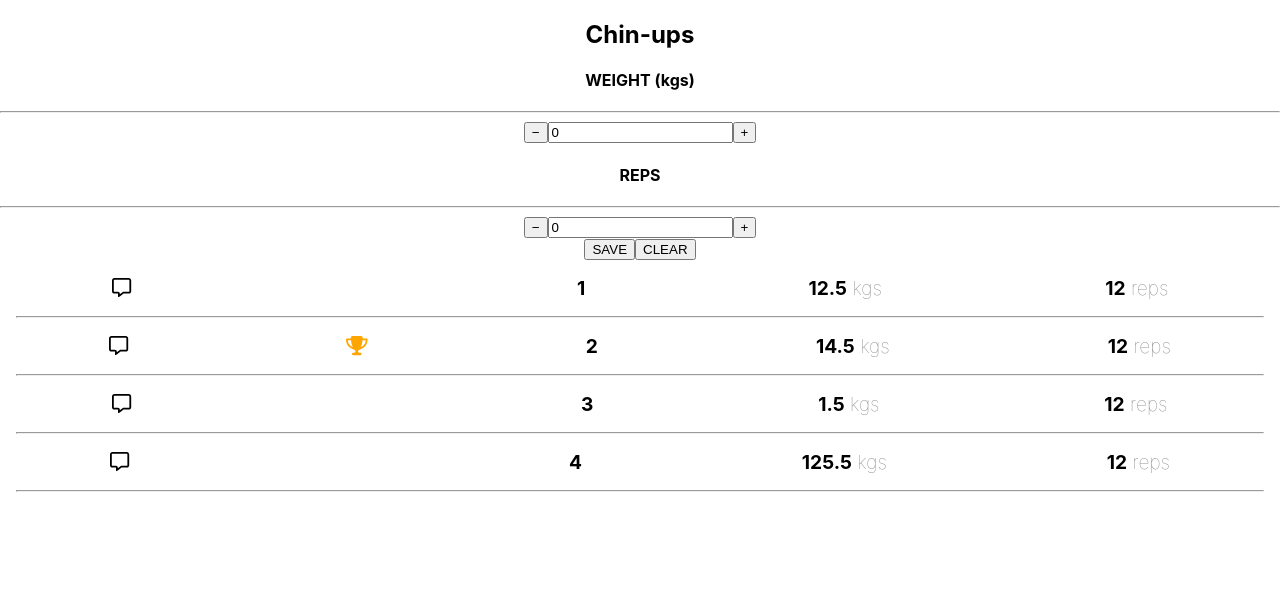
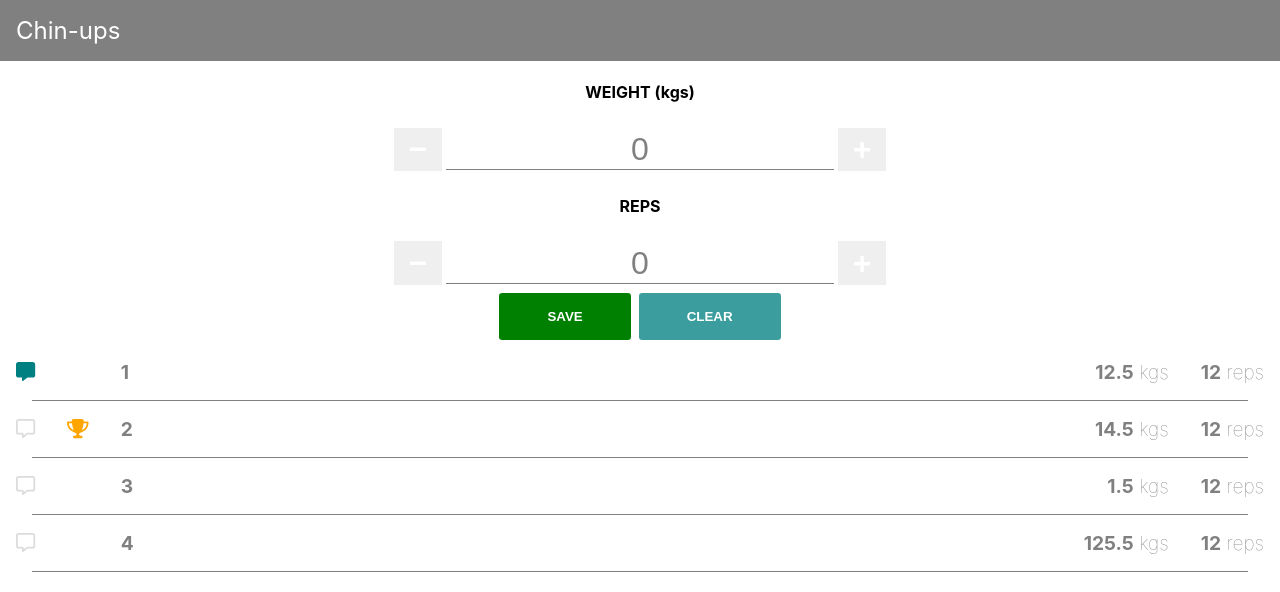
Before and after one commit to yashsharman/track-fit, a React (Create React App) app: page /record-exercise in a window 1280 px wide. Shown: the top 592 px of the page. Built offline with nearby package versions, Linux system fonts and the light colour scheme.

Commit message:
styled RecordExercise page...

```diff
--- /dev/null
+++ b/src/component/ShowCurrentProgress/ShowCurrentProgress.component.jsx
@@ -0,0 +1,48 @@
+import "./ShowCurrentProgress.styles.css";
+import { faTrophy as PrIcon } from "@fortawesome/free-solid-svg-icons";
+import { FontAwesomeIcon } from "@fortawesome/react-fontawesome";
+import { faMessage as EmptyCommentIcon } from "@fortawesome/free-regular-svg-icons";
+import { faMessage as commentIcon } from "@fortawesome/free-solid-svg-icons";
+
+function ShowCurrentProgress({ exerciseRecords }) {
+  let currentCount = 0;
+  return (
+    <div className="SavedProgress-container">
+      {exerciseRecords.map((exrcise) => {
+        currentCount += 1;
+        return (
+          <>
+            <div key={currentCount} className="progress-container">
+              <div className="progress-container-left">
+                {!exrcise.comment ? (
+                  <FontAwesomeIcon icon={EmptyCommentIcon}  style={{ color: "gainsboro" }}/>
+                ) : (
+                  <FontAwesomeIcon icon={commentIcon} style={{ color: "teal" }} />
+                )}
+                {exrcise.pr ? (
+                  <FontAwesomeIcon icon={PrIcon} style={{ color: "orange" }} />
+                ) : (
+                  <FontAwesomeIcon icon={PrIcon} style={{ color: "white" }} />
+                )}
+                <b>{currentCount}</b>
+              </div>
+              <div className="progress-container-right">
+                <div className="display-weight">
+                  <b>{exrcise.weight}</b>
+                  <span className="light-text"> kgs</span>
+                </div>
+                <div className="display-reps">
+                  <b>{exrcise.reps}</b>
+                  <span className="light-text"> reps</span>
+                </div>
+              </div>
+            </div>
+            <span className="divider"></span>
+          </>
+        );
+      })}
+    </div>
+  );
+}
+
+export default ShowCurrentProgress;
--- /dev/null
+++ b/src/component/ShowCurrentProgress/ShowCurrentProgress.styles.css
@@ -0,0 +1,31 @@
+
+.progress-container{
+    display: flex;
+    flex-direction: row;
+    align-items: center;
+    justify-content: space-between;
+    margin: 1rem;
+    font-size: larger;
+}
+.light-text{
+    color: gray;
+    font-weight: 100;
+}
+.progress-container  b{
+    color: gray;
+}
+.icons{
+    height: 1.5rem;
+}
+.progress-container-left, .progress-container-right{
+    display: flex;
+    align-items: center;
+    gap: 2rem;
+    justify-content: end;
+}
+.divider{
+    display: block;
+    height: 1px;
+    background-color: gray;
+    margin: 0 2rem;
+}
--- a/src/component/recordExercise/RecordExercise.component.jsx
+++ b/src/component/recordExercise/RecordExercise.component.jsx
@@ -1,5 +1,6 @@
-import SavedProgress from "../savedProgress/SavedProgress.component";
+import ShowCurrentProgress from "../ShowCurrentProgress/ShowCurrentProgress.component";
 import UserInputContainer from "../userInputContainer/UserInputContainer.component";
+import './RecordExercise.styles.css'
 const clearInputBoxes = () => {
   document
     .querySelectorAll("input")
@@ -32,6 +33,7 @@ const exerciseRecords = [
   },
 ];
 const timeBoundExercise = ["hanging", "plank"];
+
 const renderExerciseElement = (exerciseName) => {
   let renderElement;
   timeBoundExercise.map((exName) => {
@@ -53,18 +55,18 @@ const renderExerciseElement = (exerciseName) => {
   });
   return renderElement;
 };
-function RecordExercise({ exerciseName="Chin-ups" }) {
+function RecordExercise({ exerciseName = "Chin-ups" }) {
   return (
     <div className="AddExercise-container">
-      <h2>{!exerciseName ? "Example Exercise" : exerciseName}</h2>
+      <div className="exercise-heading">{!exerciseName ? "Example Exercise" : exerciseName}</div>
       <div className="weight-set-container">
         {renderExerciseElement(exerciseName)}
         <div className="AddExercise-btn-group">
-          <button className="default-btn" onClick={() => {}}>
+          <button className="default-btn save-btn" onClick={() => {}}>
             SAVE
           </button>
           <button
-            className="default-btn"
+            className="default-btn clear-btn"
             onClick={() => {
               clearInputBoxes();
             }}
@@ -73,7 +75,7 @@ function RecordExercise({ exerciseName="Chin-ups" }) {
           </button>
         </div>
       </div>
-      <SavedProgress exerciseRecords={exerciseRecords} />
+      <ShowCurrentProgress exerciseRecords={exerciseRecords} />
     </div>
   );
 }
--- /dev/null
+++ b/src/component/recordExercise/RecordExercise.styles.css
@@ -0,0 +1,23 @@
+.exercise-heading{
+    background-color: gray;
+    margin: 0;
+    padding: 1rem;
+    color: white;
+    font-size: x-large;
+    text-align: left;
+}
+.default-btn{
+    padding: 1rem 3rem;
+    border: none;
+    color: white;
+    margin: 0.25rem;
+    border-radius: .2rem;
+    cursor: pointer;
+    font-weight: bolder;
+}
+.save-btn{
+background-color: green;
+}
+.clear-btn{
+    background-color: rgba(0, 128, 128, 0.767);
+}
--- a/src/component/savedProgress/SavedProgress.component.jsx
+++ /dev/null
@@ -1,43 +0,0 @@
-import "./SavedProgress.styles.css";
-import { ReactComponent as EmptyPrIcon } from "../../assets/empty-pr.svg";
-import { faTrophy } from "@fortawesome/free-solid-svg-icons";
-import { FontAwesomeIcon } from "@fortawesome/react-fontawesome";
-import { faMessage } from "@fortawesome/free-regular-svg-icons";
-
-function SavedProgress({ exerciseRecords }) {
-  let currentCount = 0;
-  return (
-    <div className="SavedProgress-container">
-      {exerciseRecords.map((exrcise) => {
-        currentCount += 1;
-        return (
-          <>
-            <div key={currentCount} className="progress-container">
-              <div className="comment-icon">
-                {!exrcise.comment ? <FontAwesomeIcon icon={faMessage} /> :<FontAwesomeIcon icon={faMessage} /> }
-              </div>
-              <div className="pr-container">
-              {exrcise.pr ?<FontAwesomeIcon icon={faTrophy} style={{color: "orange"}}/>:null}
-              </div>
-              <div className="display-set">
-                <b>{currentCount}</b>
-              </div>
-              <div className="display-weight">
-                <b>{exrcise.weight}</b>
-                <span className="light-text"> kgs</span>
-              </div>
-              <div className="display-reps">
-                <b>{exrcise.reps}</b>
-                <span className="light-text"> reps</span>
-              </div>
-            </div>
-
-            <hr />
-          </>
-        );
-      })}
-    </div>
-  );
-}
-
-export default SavedProgress;
--- a/src/component/savedProgress/SavedProgress.styles.css
+++ /dev/null
@@ -1,20 +0,0 @@
-.SavedProgress-container> hr{
-    margin: 0 1rem;
-    color: gray;
-}
-.progress-container{
-    display: flex;
-    flex-direction: row;
-    align-items: center;
-    justify-content: space-around;
-    margin: 1rem 0;
-    font-size: larger;
-}
-.light-text{
-    color: gray;
-    font-weight: 100;
-}
-
-.icons{
-    height: 1.5rem;
-}
--- a/src/component/userInputContainer/UserInputContainer.component.jsx
+++ b/src/component/userInputContainer/UserInputContainer.component.jsx
@@ -1,3 +1,4 @@
+import './UserInputContainer.styles.css'
 const inputType = {
   reps: {
     heading: "REPS",
@@ -49,10 +50,10 @@ function UserInputContainer({ type }) {
         <h4>
           {inputType[type].heading} {inputType[type].headingType}
         </h4>
-        <hr />
+        <span className='heading-underline'></span>
         <div className="AddExercise-inputs">
           <button
-            className={`${type.heading}-btn default-btn`}
+            className={`${type.heading}-btn userInput-btn`}
             onClick={(e) => Decrement(e)}
           >
             &minus;
@@ -63,10 +64,9 @@ function UserInputContainer({ type }) {
             className={inputType[type].heading}
           />
           <button
-            className={`${type.heading}-btn default-btn`}
+            className={`${type.heading}-btn userInput-btn`}
             onClick={(e) => Increment(e)}
           >
-            {" "}
             &#43;
           </button>
         </div>
--- /dev/null
+++ b/src/component/userInputContainer/UserInputContainer.styles.css
@@ -0,0 +1,19 @@
+.userInput-btn{
+    width: 3rem;
+    padding: .2rem;
+    font-size: xx-large;
+    font-weight: bolder;
+    text-align: center;
+    color: white;
+    border: none;
+    margin: 0.25rem;
+
+}
+.AddExercise-inputs > input{
+    border: none;
+    border-bottom: solid gray 1px;
+    text-align: center;
+    font-size: xx-large;
+    width: 30%;
+    color: gray;
+}
```
